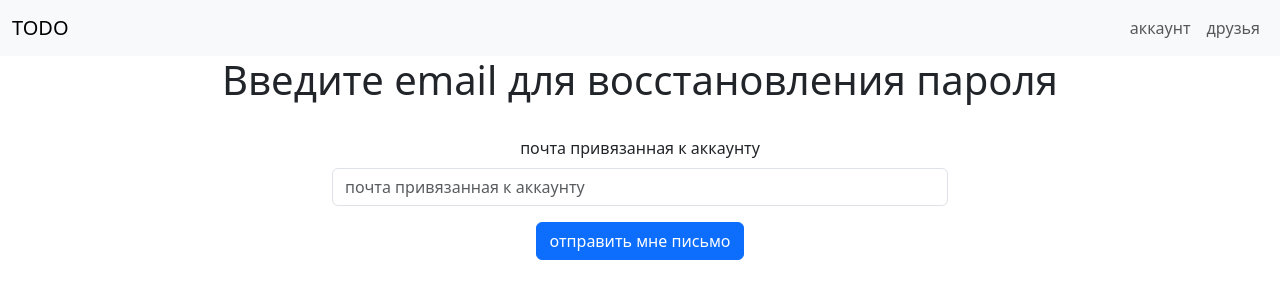
After one commit to anapty-xi/to_do_project, a Django app: page /account/frorgot_password/ in a window 1280 px wide. The commit adds this page. Shown: the top 300 px of the page. Run offline with Django 5.2, Linux system fonts and the light colour scheme; some libraries are stand-ins or nearby versions.

Commit message:
forgot password func

```diff
--- a/todo_project/account/forms.py
+++ b/todo_project/account/forms.py
@@ -54,3 +54,14 @@ class ProfileInfoForm(forms.Form):
 class ResetPasswordForm(forms.Form):
     password1 = forms.CharField(label='пароль', widget=forms.PasswordInput)
     password2 = forms.CharField(label='повторите пароль', widget=forms.PasswordInput)
+
+class FortgotPasswordForm(forms.Form):
+    email = forms.EmailField(label='почта привязанная к аккаунту')
+
+    def clean_email(self):
+        user_email = self.cleaned_data['email']
+        try:
+            User.objects.get(email=user_email)
+            return user_email
+        except User.DoesNotExist:
+            raise ValidationError('аккаунта с данной почтой не существует')
--- /dev/null
+++ b/todo_project/account/templates/account/forgot_password.html
@@ -0,0 +1,33 @@
+{% extends 'base.html' %}
+
+{% load django_bootstrap5 %}
+
+{% block title %}Восстановления пароля{% endblock %}
+
+{% block content %}
+
+<div class="container-fluid text-center">
+    <div class="row">
+        <h1>Введите email для восстановления пароля</h1>
+    </div>
+
+    <div class="row text-center">
+        <div class="col-6 offset-md-3 gy-4">
+            <form method="post">
+                {% csrf_token %}
+
+                {% bootstrap_form form %}
+
+                {% bootstrap_button "отправить мне письмо" button_type="submit" button_class="btn-primary" %}
+
+            </form>
+        </div>
+    </div>
+
+
+</div>
+
+
+
+
+{% endblock %}
--- a/todo_project/account/templates/account/reset_password.html
+++ b/todo_project/account/templates/account/reset_password.html
@@ -36,7 +36,7 @@
         </div>
     {% elif flag == 'success' %}
         <div class="container-fluid text-center">
-            <h1 style="margin-top: 5rem;">Пароль успешно изменень, вернитесь на сайт для входа</h1>
+            <h1 style="margin-top: 5rem;">Пароль успешно изменен, вернитесь на сайт для входа</h1>
         </div>
     {% elif flag == 'token-fail' %}
         <div class="container-fluid text-center">
--- a/todo_project/account/templates/authentication/login.html
+++ b/todo_project/account/templates/authentication/login.html
@@ -26,6 +26,7 @@
         {% bootstrap_form_errors form layout='inline' %}
 
         {% bootstrap_button "войти" button_type="submit" size='lg' %}
+        <a href="{% url 'account:forgot_password' %}" class="btn btn-primary">забыл пароль</a>
 
     </form>
 </div>
--- a/todo_project/account/urls.py
+++ b/todo_project/account/urls.py
@@ -5,6 +5,7 @@ app_name = 'account'
 
 urlpatterns = [
     path('reset/<str:token>/', views.reset_password_proccess, name='reset_password_proccess'),
+    path('frorgot_password/', views.forgot_password, name='forgot_password'),
     path('password_reset/', views.reset_password_email, name='reset_password_email'),
     path('logout/', views.logout_view, name='logout'),
     path('login/', views.login_view, name='login'),
--- a/todo_project/account/views.py
+++ b/todo_project/account/views.py
@@ -1,5 +1,5 @@
 from django.shortcuts import render, redirect, HttpResponse
-from .forms import RegisterForm, LoginForm, ProfileInfoForm, ResetPasswordForm
+from .forms import RegisterForm, LoginForm, ProfileInfoForm, ResetPasswordForm, FortgotPasswordForm
 from django.core.exceptions import ValidationError
 from django.urls import reverse
 from django.contrib.auth.decorators import login_required
@@ -125,3 +125,17 @@ def reset_password_proccess(request, token):
             flag = 'anon'
         form = ResetPasswordForm()
     return render(request, 'account/reset_password.html', {'form': form, 'flag': flag})
+
+def forgot_password(request):
+    if request.method == 'POST':
+        form = FortgotPasswordForm(request.POST)
+        if form.is_valid():
+            cd = form.cleaned_data
+            user = User.objects.get(email=cd['email'])
+            token = PasswordResetTokenGenerator()
+            token = token.make_token(user)
+            services.reset_password_email(user, token)
+            return render(request, 'account/reset_email_sent.html')
+    else:
+        form = FortgotPasswordForm()
+    return render(request, 'account/forgot_password.html', {'form': form})
```
Also changed, not shown: todo_project/db.sqlite3.
